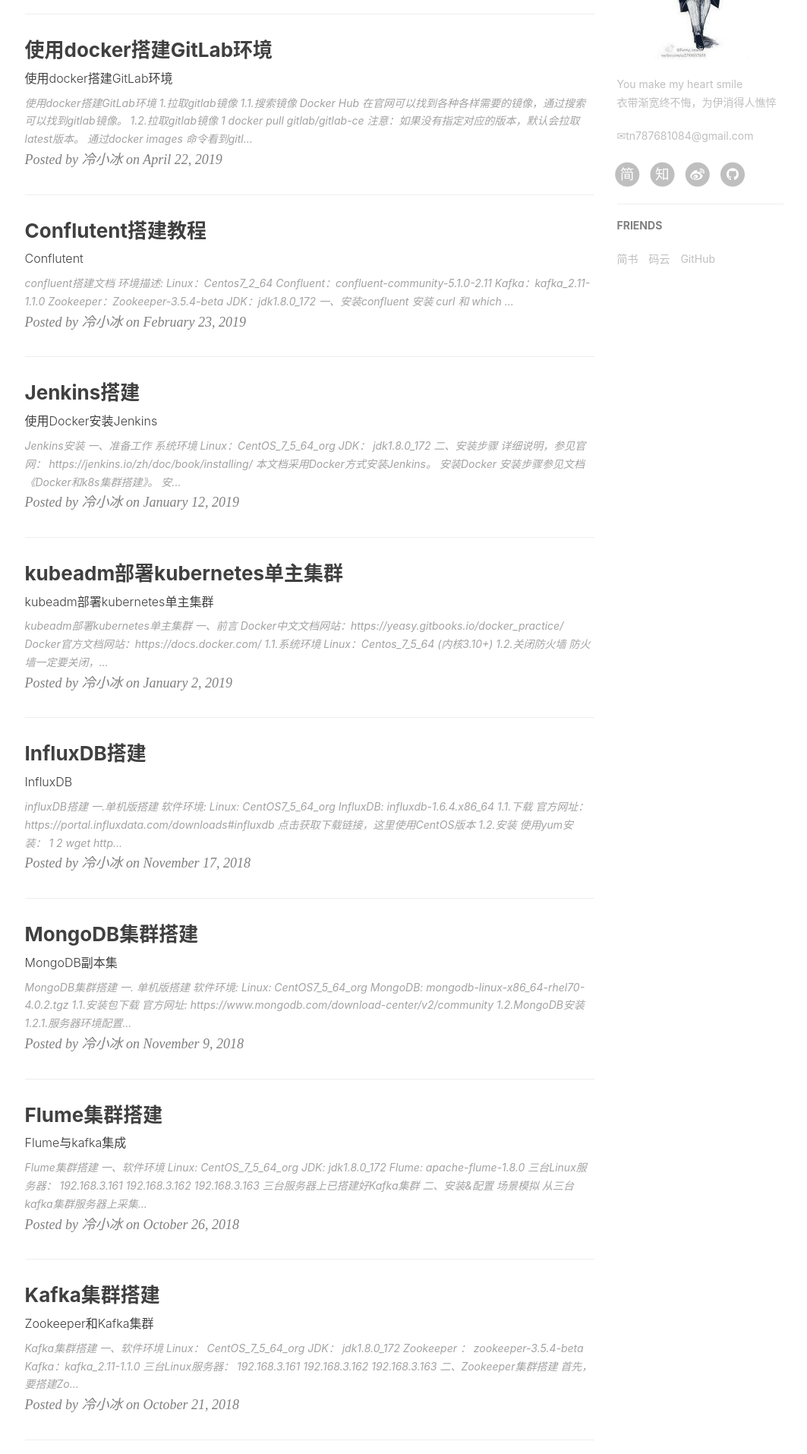
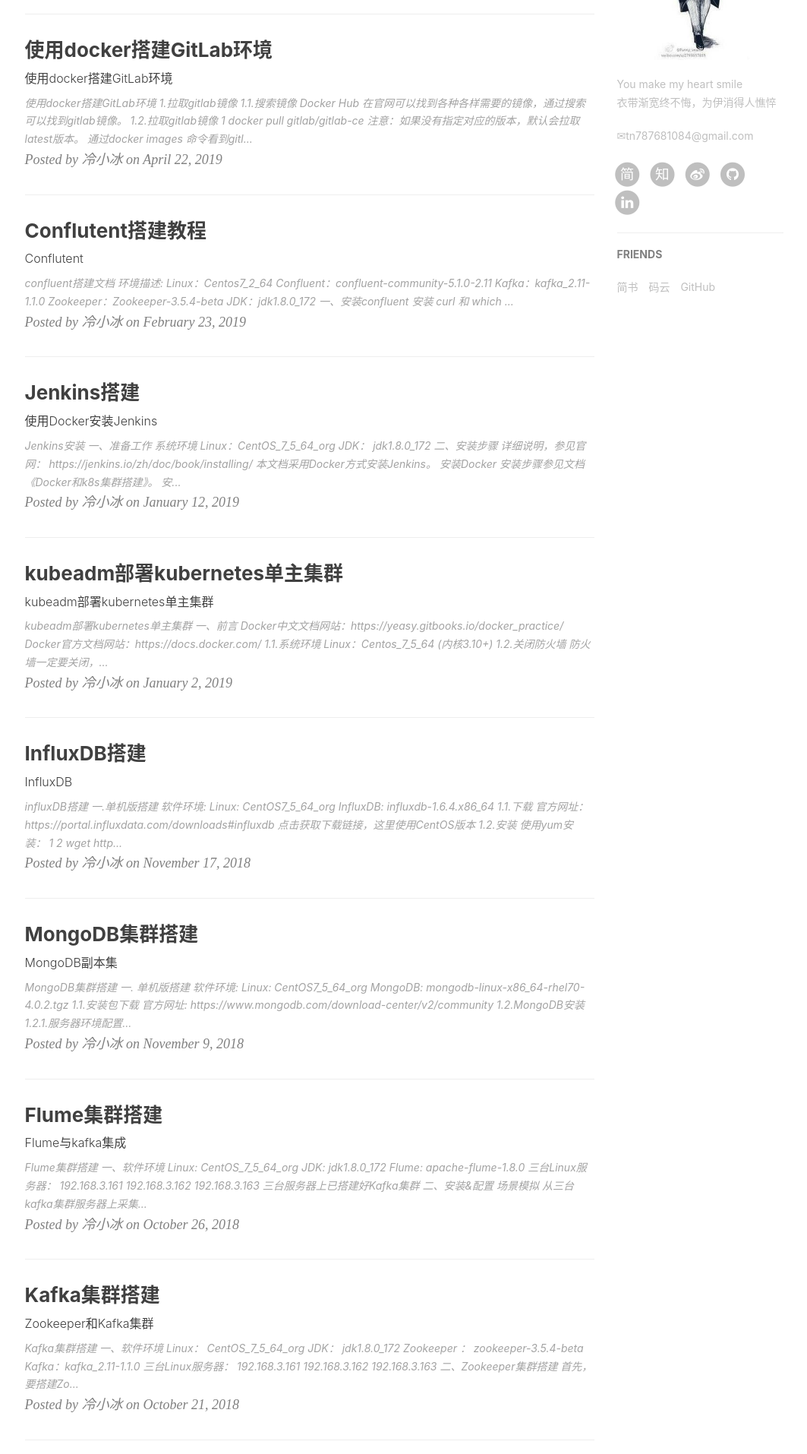
Before and after one commit to Lengxiaobing/Lengxiaobing.github.io, a Jekyll site: the page built from index.html, in a window 1280 px wide. Shown: the part 894-2808 px from the top of the page at 76% size, without its empty margins (135-1198 px from the left). Built offline with Jekyll 4.4.1, drawn with Linux system fonts in a browser that asks for light colours; nearby versions of some CDN libraries; the list of posts is cut into pages by our own code; comment, search, counter and statistics services are not loaded.

Commit message:
添加gitbook

```diff
--- a/_config.yml
+++ b/_config.yml
@@ -18,6 +18,7 @@
 zhihu_username:     leng-xiao-bing-63
 github_username:    Lengxiaobing
 jianshu_username:   f5acf99d021c
+gitbook_username:   lengxiaobing
 #twitter_username:
 #facebook_username:
 #linkedin_username:
--- a/_includes/sns-links.html
+++ b/_includes/sns-links.html
@@ -29,7 +29,7 @@
             </a>
         </li>
         {% endif %}
-        <!-- add jianshu -->
+        <!-- add twitter -->
         {% if site.twitter_username %}
         <li>
             <a href="https://twitter.com/{{ site.twitter_username }}">
@@ -40,7 +40,7 @@
             </a>
         </li>
         {% endif %}
-        <!-- add jianshu -->
+        <!-- add zhihu -->
         {% if site.zhihu_username %}
         <li>
             <a target="_blank" href="https://www.zhihu.com/people/{{ site.zhihu_username }}">
@@ -95,5 +95,16 @@
             </a>
         </li>
         {% endif %}
+        <!-- add gitbook -->
+        {% if site.gitbook_username %}
+        <li>
+            <a target="_blank" href="https://{{ site.gitbook_username }}.gitbook.io">
+      <span class="fa-stack fa-lg">
+        <i class="fa fa-circle fa-stack-2x"></i>
+        <i class="fa fa-linkedin fa-stack-1x fa-inverse"></i>
+      </span>
+            </a>
+        </li>
+        {% endif %}
     </ul>
 </ul>
```
